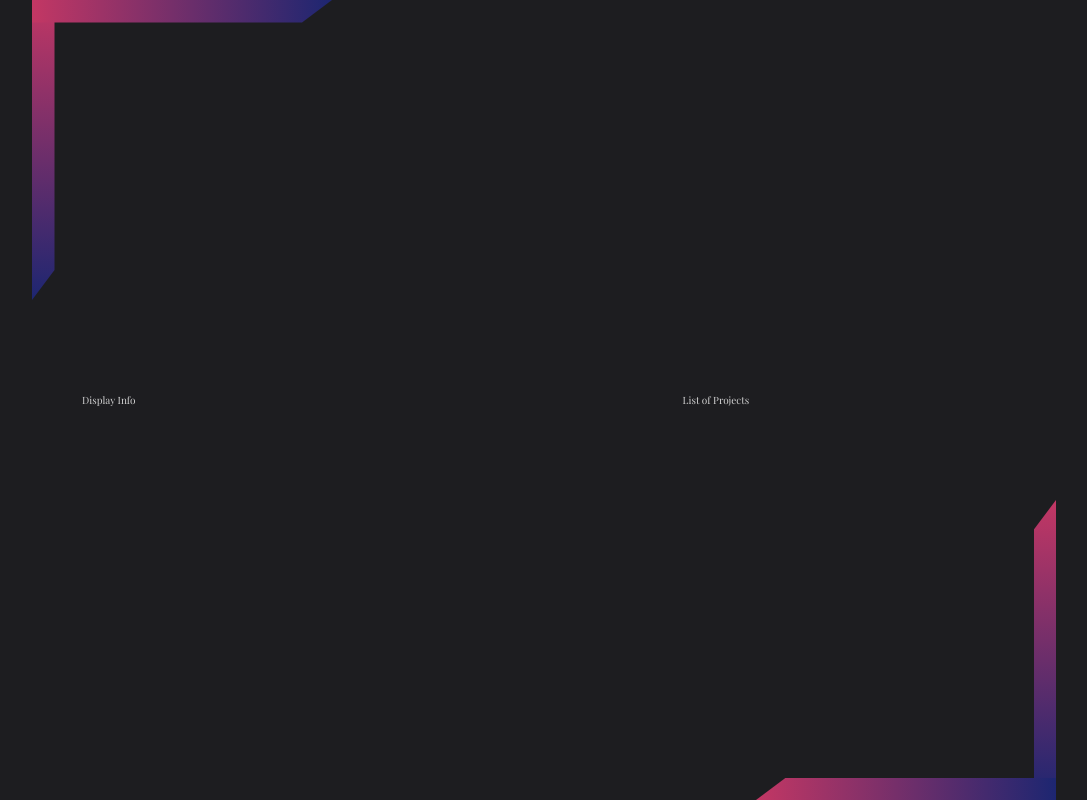
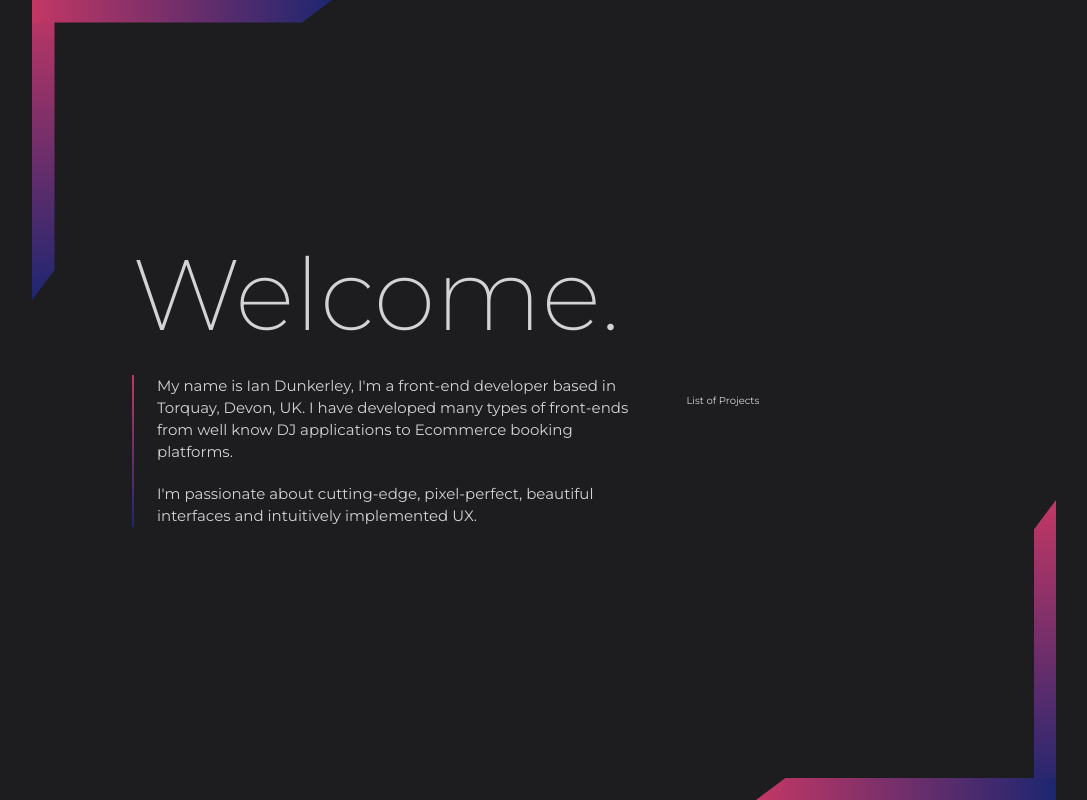
Before and after one commit to Trlaic/portfolio, a React (Vite) app: page /resume in a window 1280 px wide. Shown: the whole page, without its empty margins (96-1183 px from the left). Built offline with nearby package versions, Linux system fonts and the light colour scheme; a web font is replaced by a local one.

Commit message:
x08: Work on DisplayInformation

```diff
--- a/index.html
+++ b/index.html
@@ -7,6 +7,10 @@
   <link rel="preconnect" href="https://fonts.googleapis.com">
   <link rel="preconnect" href="https://fonts.gstatic.com" crossorigin>
   <link href="https://fonts.googleapis.com/css2?family=Playfair+Display:ital,wght@0,400..900;1,400..900&display=swap"
+    rel="stylesheet">
+  <link rel="preconnect" href="https://fonts.googleapis.com">
+  <link rel="preconnect" href="https://fonts.gstatic.com" crossorigin>
+  <link href="https://fonts.googleapis.com/css2?family=Montserrat:ital,wght@0,100..900;1,100..900&display=swap"
     rel="stylesheet">
   <meta name="viewport" content="width=device-width, initial-scale=1.0" />
   <title>Igor Trlaic</title>
--- a/src/components/ClassicPage/DisplayInformation.module.scss
+++ b/src/components/ClassicPage/DisplayInformation.module.scss
@@ -1,3 +1,35 @@
+@import '../../variables.scss';
+
 .container {
-    flex: 1 1 60%;
+    flex: 1 1 50%;
+    padding-left: 5rem;
+    margin-right: 5rem;
+    transform: translateY(-1rem);
 }
+
+.heading {
+    font-size: 10rem;
+    font-weight: 200;
+    margin-bottom: 2rem;
+}
+
+.paragraph {
+    font-size: 1.5rem;
+    margin-bottom: 2rem;
+    line-height: 2.2rem;
+}
+
+.paragraphs {
+    padding-left: 2.5rem;
+    position: relative;
+}
+
+.paragraphs::before {
+    content: '';
+    position: absolute;
+    top: 0;
+    left: 0;
+    width: 2px;
+    height: 100%;
+    background: linear-gradient(to bottom, $color-linear-gradient-first 0%, $color-linear-gradient-second 100%);
+}
--- a/src/components/ClassicPage/DisplayInformation.tsx
+++ b/src/components/ClassicPage/DisplayInformation.tsx
@@ -2,7 +2,13 @@ import style from './DisplayInformation.module.scss'
 
 const DisplayInformation = () => {
     return (
-        <div className={style.container}>Display Info</div>
+        <div className={style.container}>
+            <h1 className={style.heading}>Welcome.</h1>
+            <div className={style.paragraphs}>
+                <p className={style.paragraph}>My name is Ian Dunkerley, I'm a front-end developer based in Torquay, Devon, UK. I have developed many types of front-ends from well know DJ applications to Ecommerce booking platforms.</p>
+                <p className={style.paragraph}>I'm passionate about cutting-edge, pixel-perfect, beautiful interfaces and intuitively implemented UX.</p>
+            </div>
+        </div>
     )
 }
 
--- a/src/pages/ClassicPage/ClassicPage.module.scss
+++ b/src/pages/ClassicPage/ClassicPage.module.scss
@@ -8,6 +8,8 @@
     display: flex;
     justify-content: center;
     color: $color-gray-light;
+
+    font-family: "Montserrat", sans-serif;
 }
 
 .content {
```
